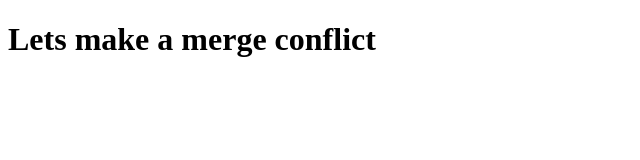
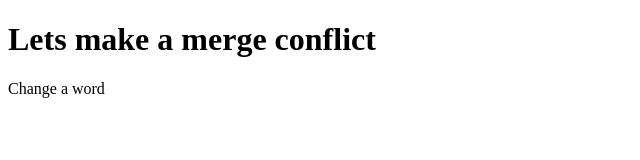
Before and after one commit to IsaacHardy/merge-conflict-practice, a plain HTML site: page index.html in a window 1280 px wide. Shown: the whole page, without its empty margins (0-640 px from the left). Drawn offline with Linux system fonts and the light colour scheme.

Commit message:
Add paragraph

```diff
--- a/index.html
+++ b/index.html
@@ -5,5 +5,6 @@
     </head>
     <body>
         <h1>Lets make a merge conflict</h1>
+        <p>Change a word</p>
     </body>
 </html>
```
